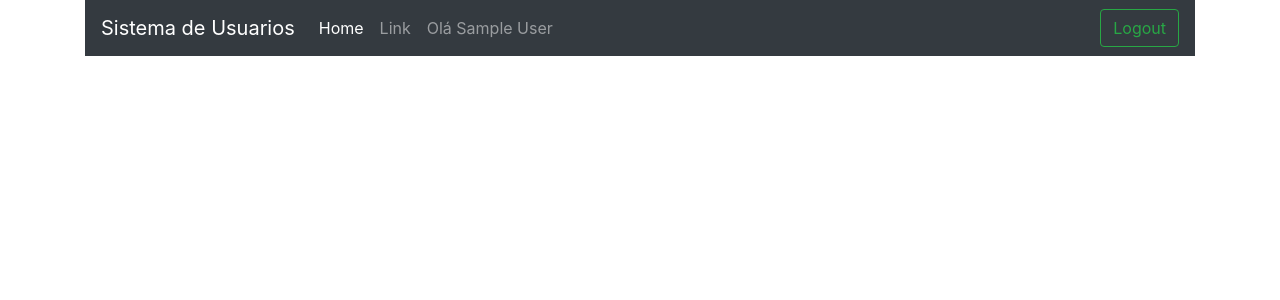
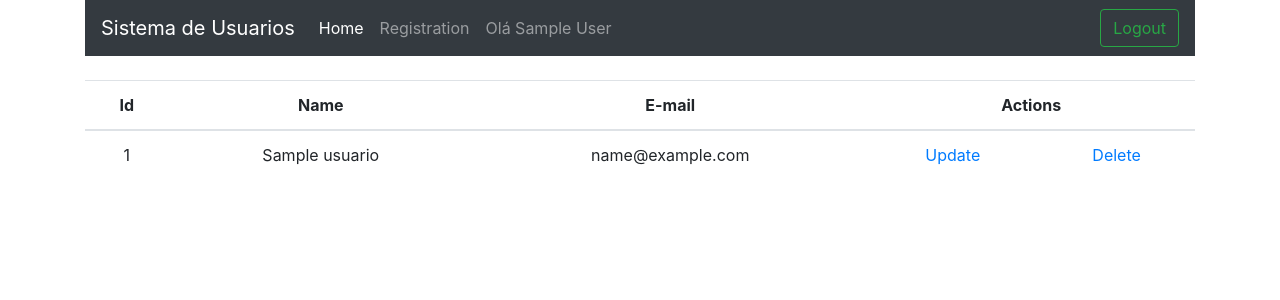
Before and after one commit to victorvaz001/ProjetosPHP, a PHP site: page / in a window 1280 px wide. Shown: the top 300 px of the page. Run offline with PHP 8.4, Linux system fonts and the light colour scheme; the visitor is signed in with stand-in values (Sample User, id 1); tables that the repository leaves empty or names only in its code hold one stand-in row (values such as "Sample post").

Commit message:
SELECT - Criação da tabela de usuarios no Index.php

```diff
--- a/Login-Crud-Sessão/index.php
+++ b/Login-Crud-Sessão/index.php
@@ -6,6 +6,7 @@ if(isset($_SESSION['id']) && !empty($_SESSION['id'])){
 } else {
 	header("Location: login.php");
 }
+
 ?>
 <!DOCTYPE html>
 <html>
@@ -27,7 +28,7 @@ if(isset($_SESSION['id']) && !empty($_SESSION['id'])){
             <a class="nav-link" href="#">Home <span class="sr-only">(current)</span></a>
           </li>
           <li class="nav-item">
-            <a class="nav-link" href="#">Link</a>
+            <a class="nav-link" href="adduser.php">Registration</a>
           </li>
           <li class="nav-item">
             <a class="nav-link enable" href="index.php" tabindex="-1" aria-disabled="true">
@@ -43,6 +44,37 @@ if(isset($_SESSION['id']) && !empty($_SESSION['id'])){
         </form>
       </div>
     </nav>
+    <br/>
+    <table class="table table-hover" style="text-align: center;">
+  <thead>
+    <tr>
+      <th scope="col">Id</th>
+      <th scope="col">Name</th>
+      <th scope="col">E-mail</th>
+      <th scope="col" colspan="2">Actions</th>
+    </tr>
+  </thead>
+  <tbody>
+    <?php
+      $sql = "SELECT * FROM usuarios";
+      $sql = $pdo->query($sql);
+
+      if($sql->rowCount() > 0){
+
+          foreach($sql->fetchAll() as $usuario){
+
+              echo '<tr>';
+              echo '<td>'.$usuario["id"].'</td>';
+              echo '<td>'.$usuario["nome"].'</td>';
+              echo '<td>'.$usuario["email"].'</td>';
+              echo '<td><a href="updateUser.php?id='.$usuario["id"].'">Update</a></td>';
+              echo '<td><a href="deleteUser.php?id='.$usuario["id"].'">Delete</a></td>';
+              echo '</tr>';
+          }
+      }
+    ?>
+  </tbody>
+</table>
   </div>
 </body>
 </html>
```
